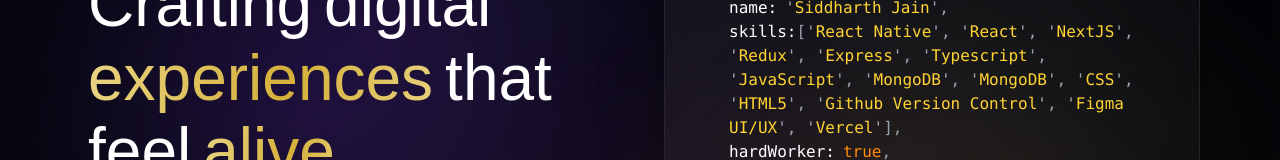
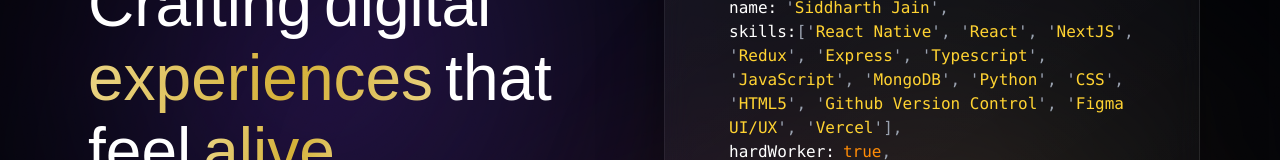
Before and after one commit to infosiddjain/Portfolio, a Next.js app: page / in a window 1280 px wide. Shown: the part 233-393 px from the top of the page. Built offline with nearby package versions, Linux system fonts and the light colour scheme; a web font is replaced by a local one.

Commit message:
fix: duplcate issue

```diff
--- a/src/components/CodeBlock.tsx
+++ b/src/components/CodeBlock.tsx
@@ -88,7 +88,7 @@
             ', '
           </span>
           <span className="text-amber-300 text-xs box-border leading-4 md:text-base md:leading-6">
-            MongoDB
+            Python
           </span>
           <span className="text-gray-400 text-xs box-border leading-4 md:text-base md:leading-6">
             ', '
```
Also changed, not shown: 1 other file (tests, documents, lock files or other folders).
